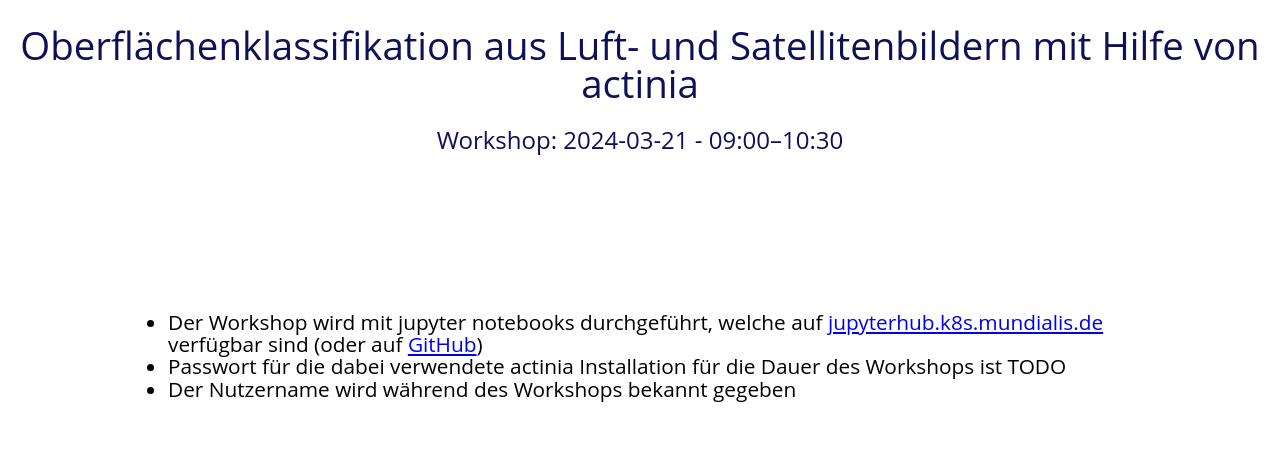
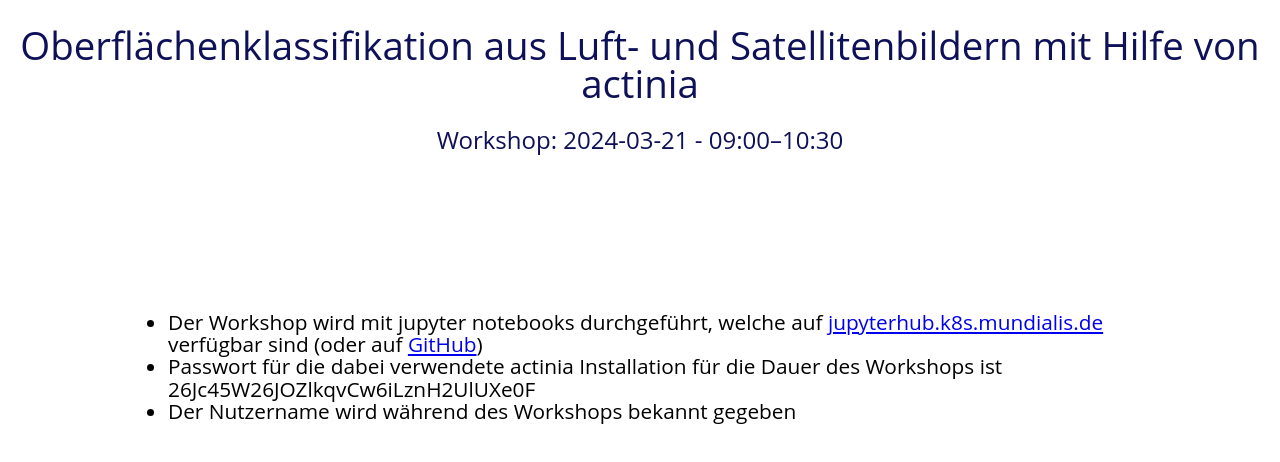
Before and after one commit to mundialis/fossgis2024, a plain HTML site: page actinia-oberflaechenklassifikation-workshop/index.html in a window 1280 px wide. Drawn offline with Linux system fonts and the light colour scheme.

Commit message:
update ws pw

```diff
--- a/actinia-oberflaechenklassifikation-workshop/index.html
+++ b/actinia-oberflaechenklassifikation-workshop/index.html
@@ -15,7 +15,7 @@
             <div  class="flexchild">
             <ul>
                 <li>Der Workshop wird mit jupyter notebooks durchgeführt, welche auf <a href="https://jupyterhub.k8s.mundialis.de">jupyterhub.k8s.mundialis.de</a> verfügbar sind (oder auf <a href="https://github.com/mundialis/fossgis2024">GitHub</a>)</li>
-                <li>Passwort für die dabei verwendete actinia Installation für die Dauer des Workshops ist TODO</li>
+                <li>Passwort für die dabei verwendete actinia Installation für die Dauer des Workshops ist 26Jc45W26JOZlkqvCw6iLznH2UlUXe0F</li>
                 <li>Der Nutzername wird während des Workshops bekannt gegeben</li>
             </ul>
     </div>
```
